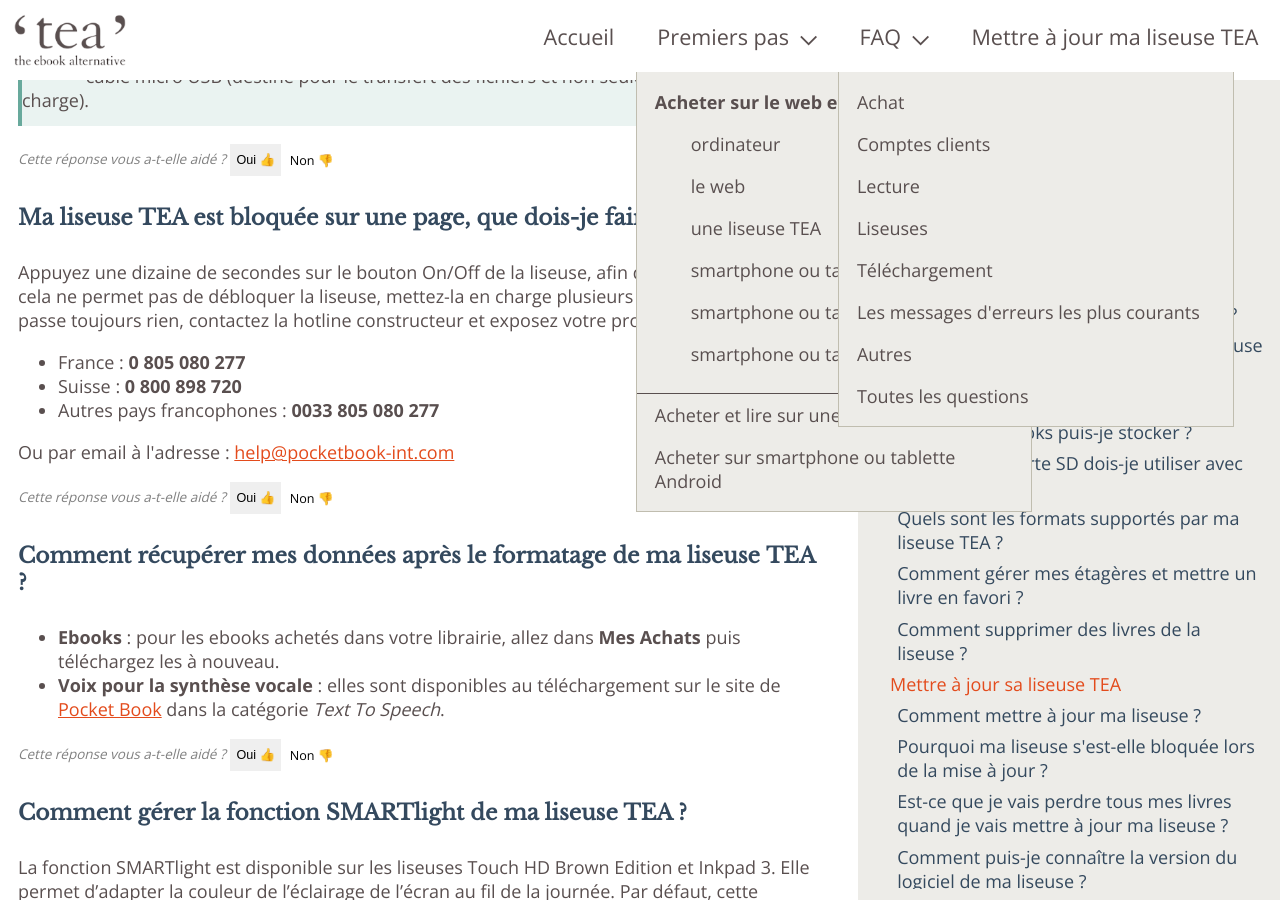
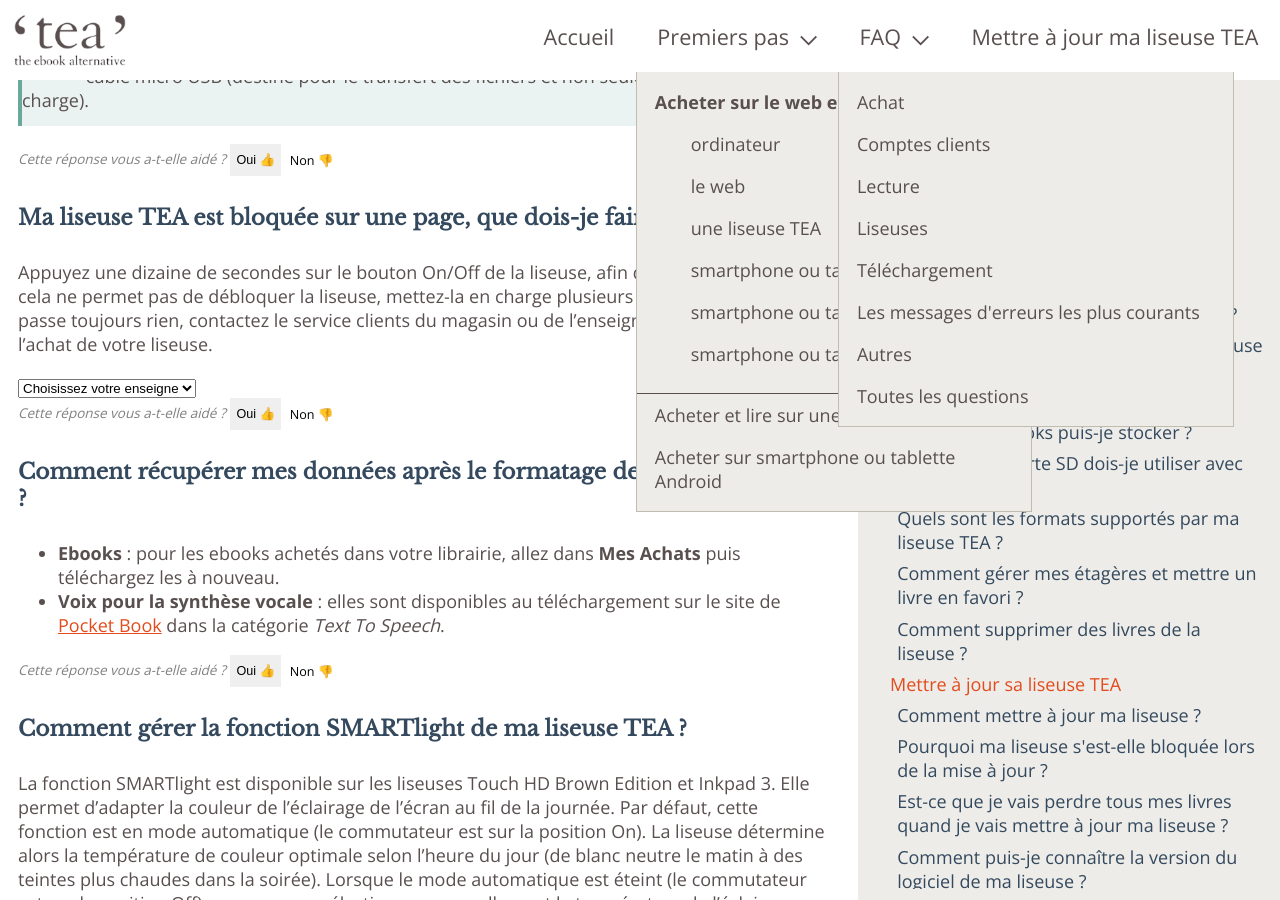
Before and after one commit to TEA-ebook/help-center, a Jekyll site: the page built from _pages/FAQ-liseuse.md, in a window 1280 px wide and 900 px high, scrolled down 10683 px. Built offline with Jekyll 4.4.1, drawn with Linux system fonts in a browser that asks for light colours.

Commit message:
Update - New Customer Care process

```diff
--- a/_pages/FAQ-liseuse.md
+++ b/_pages/FAQ-liseuse.md
@@ -60,8 +60,6 @@
 
 {% include feedback-button.html question="Où peut-on voir le niveau de la batterie ?" %}
 
-
-
 {% include anchor.html id="batterie-vide" label="Que se passe-t-il si la batterie de ma liseuse se vide complètement ?" %}
 
 #### Que se passe-t-il si la batterie de ma liseuse se vide complètement ?
@@ -69,8 +67,6 @@
 Rien du tout. Vos données sont gardées dans la mémoire interne ou sur la carte SD. Vous ne pouvez juste plus utiliser votre liseuse et vous devez donc <a href="#recharger-liseuse">la mettre en charge</a>. En revanche, vous pouvez parfaitement continuer d’avoir une image ou un texte à l’écran même si l’appareil est déchargé.
 
 {% include feedback-button.html question="Que se passe-t-il si la batterie de ma liseuse se vide complètement ?" %}
-
-
 
 
 {% include anchor.html id="gestion-bibliotheque" label="Gérer la bibliothèque de sa liseuse TEA" %}
@@ -194,7 +190,6 @@
 {% include feedback-button.html question="Comment mettre à jour ma liseuse ?" %}
 
 
-
 {% include anchor.html id="maj-liseuse-freeze" label="Pourquoi ma liseuse s'est-elle bloquée lors de la mise à jour ?" %}
 
 #### Pourquoi ma liseuse s'est-elle bloquée lors de la mise à jour ?
@@ -205,8 +200,6 @@
 {% include feedback-button.html question="Pourquoi ma liseuse s'est-elle bloquée lors de la mise à jour ?" %}
 
 
-
-
 {% include anchor.html id="perdre-livres-maj" label="Est-ce que je vais perdre tous mes livres quand je vais mettre à jour ma liseuse ?" %}
 
 #### Est-ce que je vais perdre tous mes livres quand je vais mettre à jour ma liseuse ?
@@ -214,8 +207,6 @@
 Vous ne perdrez pas vos documents ou vos livres quand vous mettrez à jour votre liseuse. C’est seulement l’opportunité pour votre appareil de gagner de nouvelles fonctionnalités.
 
 {% include feedback-button.html question="Est-ce que je vais perdre tous mes livres quand je vais mettre à jour ma liseuse ?" %}
-
-
 
 
 {% include anchor.html id="version-logiciel-liseuse" label="Comment puis-je connaître la version du logiciel de ma liseuse ?" %}
@@ -378,9 +369,14 @@
 
 #### Ma liseuse TEA est bloquée sur une page, que dois-je faire ?
 
-Appuyez une dizaine de secondes sur le bouton On/Off de la liseuse, afin de la redémarrer. Si cela ne permet pas de débloquer la liseuse, mettez-la en charge plusieurs heures. S'il ne se passe toujours rien, contactez la hotline constructeur et exposez votre problème :
-
-<div class="contact-pb"></div>
+Appuyez une dizaine de secondes sur le bouton On/Off de la liseuse, afin de la redémarrer. Si cela ne permet pas de débloquer la liseuse, mettez-la en charge plusieurs heures. S'il ne se passe toujours rien, contactez le service clients du magasin ou de l'enseigne où vous avez fait l'achat de votre liseuse.
+<form>
+        <select id="select-sav">
+          <option selected="selected" disabled="disabled">Choisissez votre enseigne</option>
+        </select>
+</form>
+<div id="sav-contact">
+</div>
 
 {% include feedback-button.html question="Ma liseuse TEA est bloquée sur une page, que dois-je faire ?" %}
 
```
